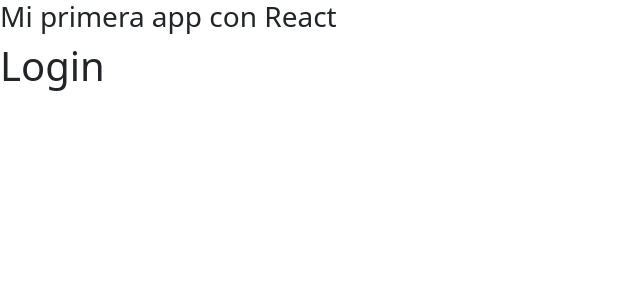
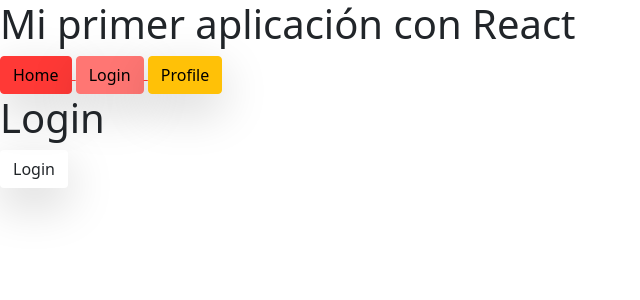
Before and after one commit to jaiovi/reto-denso-tc2005b, a React (Create React App) app: page /login in a window 1280 px wide. Shown: the top 300 px of the page, without its empty margins (0-640 px from the left). Built offline with nearby package versions, Linux system fonts and the light colour scheme.

Commit message:
9M Clase Parte 1

```diff
--- a/package.json
+++ b/package.json
@@ -3,6 +3,7 @@
   "version": "0.1.0",
   "private": true,
   "dependencies": {
+    "@popperjs/core": "^2.11.2",
     "@testing-library/jest-dom": "^5.16.2",
     "@testing-library/react": "^12.1.3",
     "@testing-library/user-event": "^13.5.0",
--- a/src/App.js
+++ b/src/App.js
@@ -40,8 +40,8 @@ function App() {
 
   return(
     <div>
-      <Header/>
       <BrowserRouter>
+        <Header/>
         <Routes>
           <Route path='/profile/:userId' element={<Profile/>} />
           <Route path='/home' element={<Home/>} />
--- a/src/assets/scss/app.scss
+++ b/src/assets/scss/app.scss
@@ -2,19 +2,17 @@
 @import "../../../node_modules/bootstrap/scss/functions";
 
 // 2. Include any default variable overrides here
-$primary: green;
+$primary: #ff3936;
+$secondary: #ff7673;
+$danger: #ffc107;
 
 // 3. Include remainder of required Bootstrap stylesheets
 @import "../../../node_modules/bootstrap/scss/variables";
 @import "../../../node_modules/bootstrap/scss/mixins";
 
 // 4. Include any optional Bootstrap components as you like
-@import "../../../node_modules/bootstrap/scss/root";
-@import "../../../node_modules/bootstrap/scss/reboot";
-@import "../../../node_modules/bootstrap/scss/type";
-@import "../../../node_modules/bootstrap/scss/images";
-@import "../../../node_modules/bootstrap/scss/containers";
-@import "../../../node_modules/bootstrap/scss/grid";
+
+@import "../../../node_modules/bootstrap/scss/bootstrap";
 
 
 // ../ se reemplaza por triple para que lo identifique scss
--- /dev/null
+++ b/src/components/Button.js
@@ -0,0 +1,17 @@
+import React from 'react';
+
+function Button(props){
+    const onUserClick = () =>{
+        console.log("Hiciste click en ")
+        props.onClick && props.onClick()
+    }
+    //no es recomendable el uso de <> y </> para esto
+    return(
+        <React.Fragment>
+            <button onClick={onUserClick} className={"shadow-lg roundend-0 btn btn-"+props.color}>
+                {props.children}
+            </button>
+        </React.Fragment>
+    )
+}
+export default Button
--- a/src/components/Header.js
+++ b/src/components/Header.js
@@ -1,11 +1,17 @@
 import { Link } from "react-router-dom"
+import Button from "./Button";
 //hay que añadir los links xdxd
+/*<Link to={"/home"} > <button type="button" className="btn btn-primary">Home</button></Link>
+            <Link to={"/login"}> <button type="button" className="btn btn-secondary">Login</button></Link>
+            <Link to={"/profile/my-profile"}><button type="button" className="btn btn-danger">Profile</button></Link> */
 
 function Header(){
     return(
         <div>
-            <h3>Mi primera app con React</h3>
-
+            <h1>Mi primer aplicación con React</h1>
+            <Link to={"/home"}> <Button color={"primary"}>Home</Button> </Link>
+            <Link to={"/login"}> <Button color={"secondary"}>Login</Button> </Link>
+            <Link to={"/profile/my-profile"}> <Button color={"danger"}>Profile</Button> </Link>
         </div>
     );
 }
--- a/src/pages/Login.js
+++ b/src/pages/Login.js
@@ -1,7 +1,14 @@
+import Button from "../components/Button";
+
 function Login(){
+    //const [username, setUsername] = useState()
+    const iniciarSesion=() =>{
+        console.log("Iniciando sesion")
+    }
     return(
         <div>
             <h1>Login</h1>
+            <Button onClick={iniciarSesion} color={"$green"}>Login</Button>
         </div>
     )
 }
```
Also changed, not shown: src/components/OffCanvas.js (added, +33 -0 lines), 1 other file (tests, documents, lock files or other folders).
